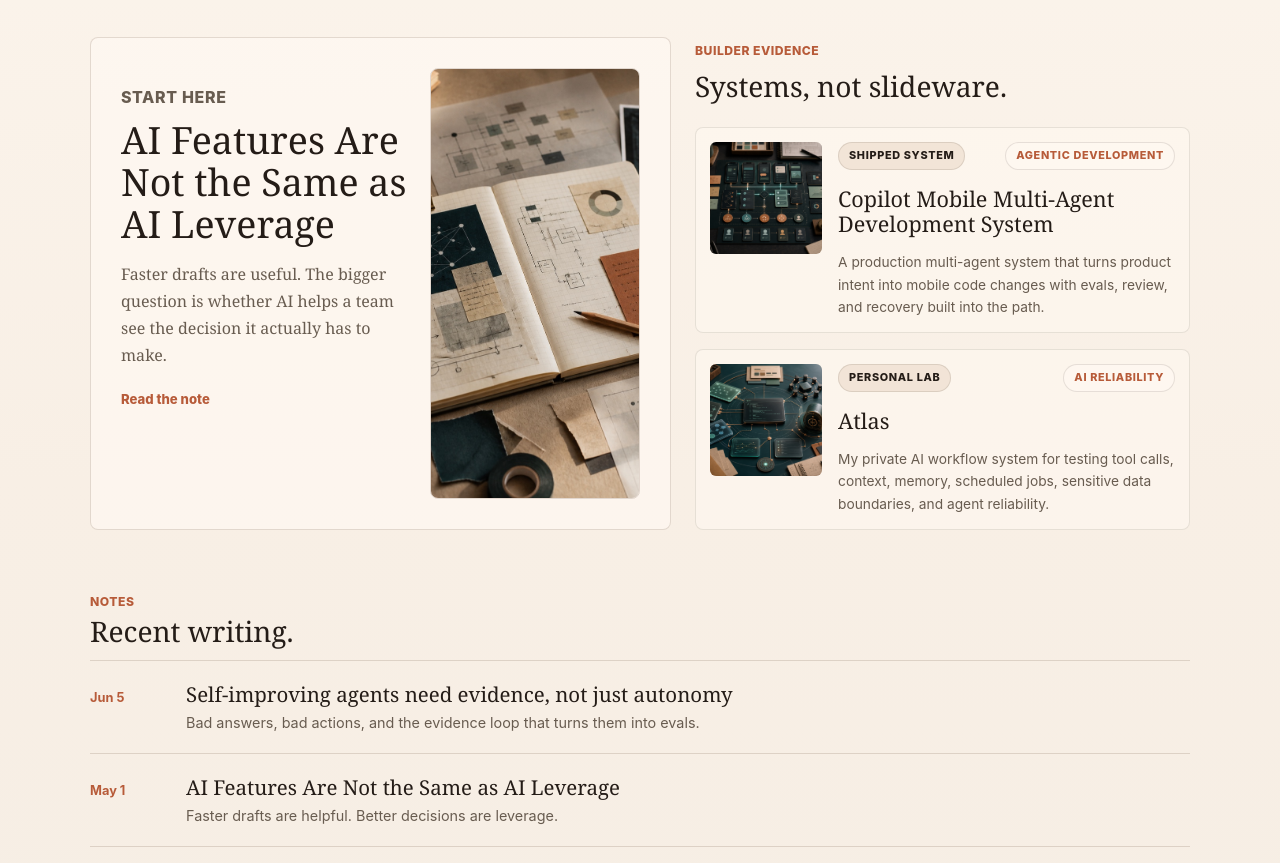
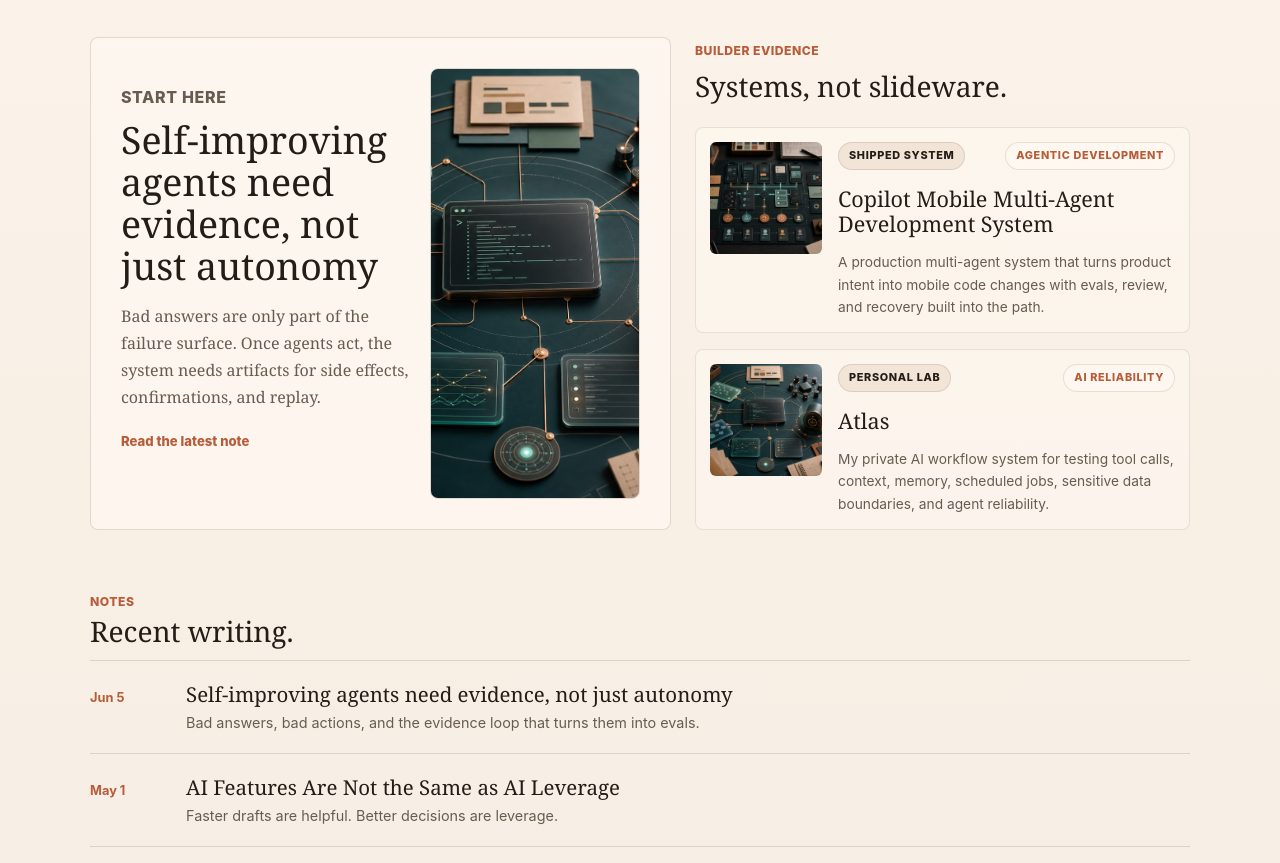
Before and after one commit to danielchu83/personalweb, a website: page index.html in a window 1280 px wide. Shown: the part 855-1718 px from the top of the page. Drawn offline with Linux system fonts and the light colour scheme.

Commit message:
Feature latest article in start here

```diff
--- a/index.html
+++ b/index.html
@@ -111,20 +111,21 @@
 	          <a
 	            class="featured-note"
 	            id="start-here"
-	            href="articles/ai-features-are-not-ai-leverage.html"
+	            href="articles/self-improving-agents-need-evidence.html"
 	          >
 	            <div>
               <p class="lab-kicker">Start here</p>
-              <h2>AI Features Are Not the Same as AI Leverage</h2>
+              <h2>Self-improving agents need evidence, not just autonomy</h2>
               <p>
-                Faster drafts are useful. The bigger question is whether AI
-                helps a team see the decision it actually has to make.
+                Bad answers are only part of the failure surface. Once agents
+                act, the system needs artifacts for side effects, confirmations,
+                and replay.
               </p>
-              <span>Read the note</span>
+              <span>Read the latest note</span>
 	            </div>
 	            <figure class="featured-note-image" aria-hidden="true">
 	              <img
-	                src="assets/field-notes-still-life.jpg"
+	                src="assets/atlas-system-map.jpg"
 	                width="1448"
 	                height="1086"
 	                alt=""
```
